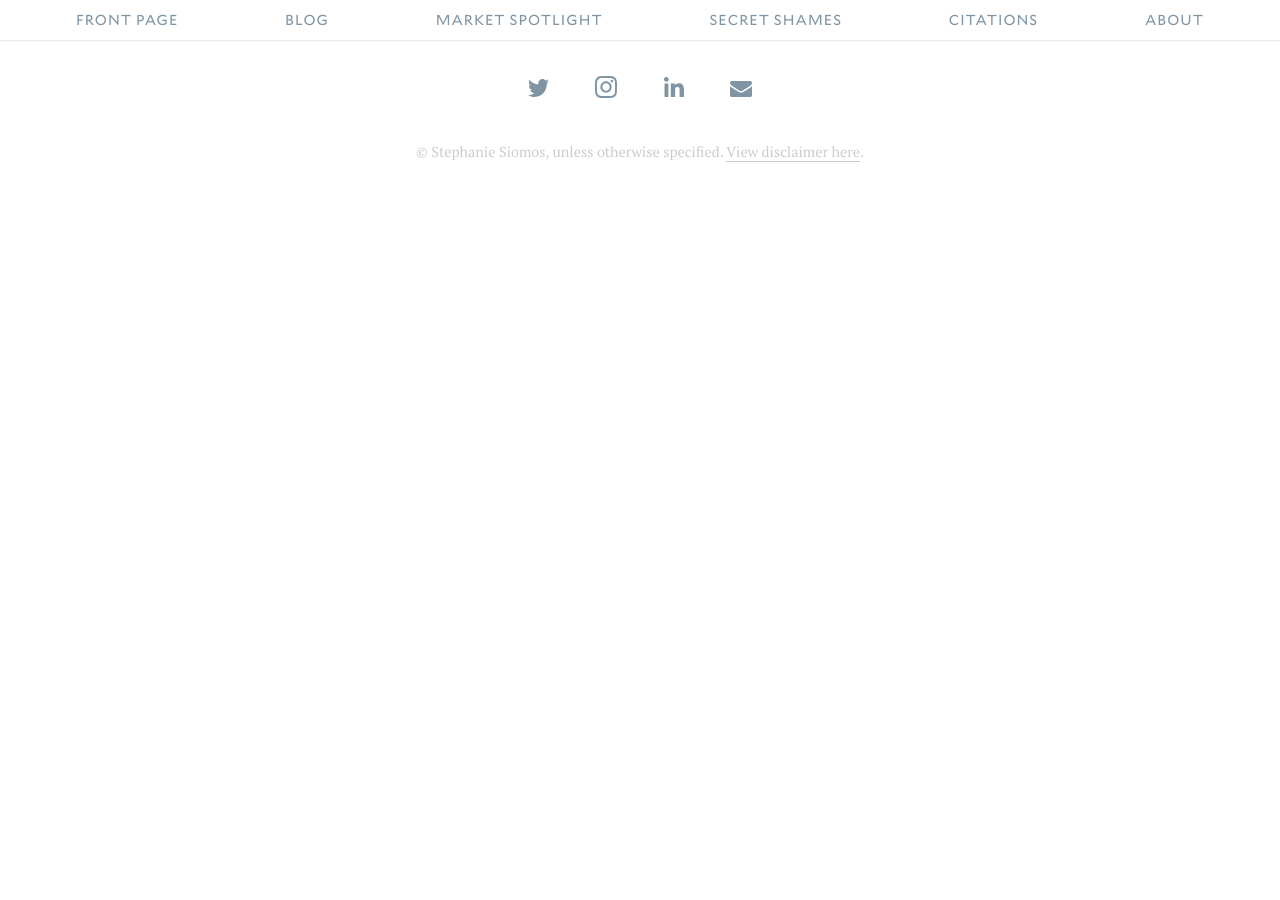
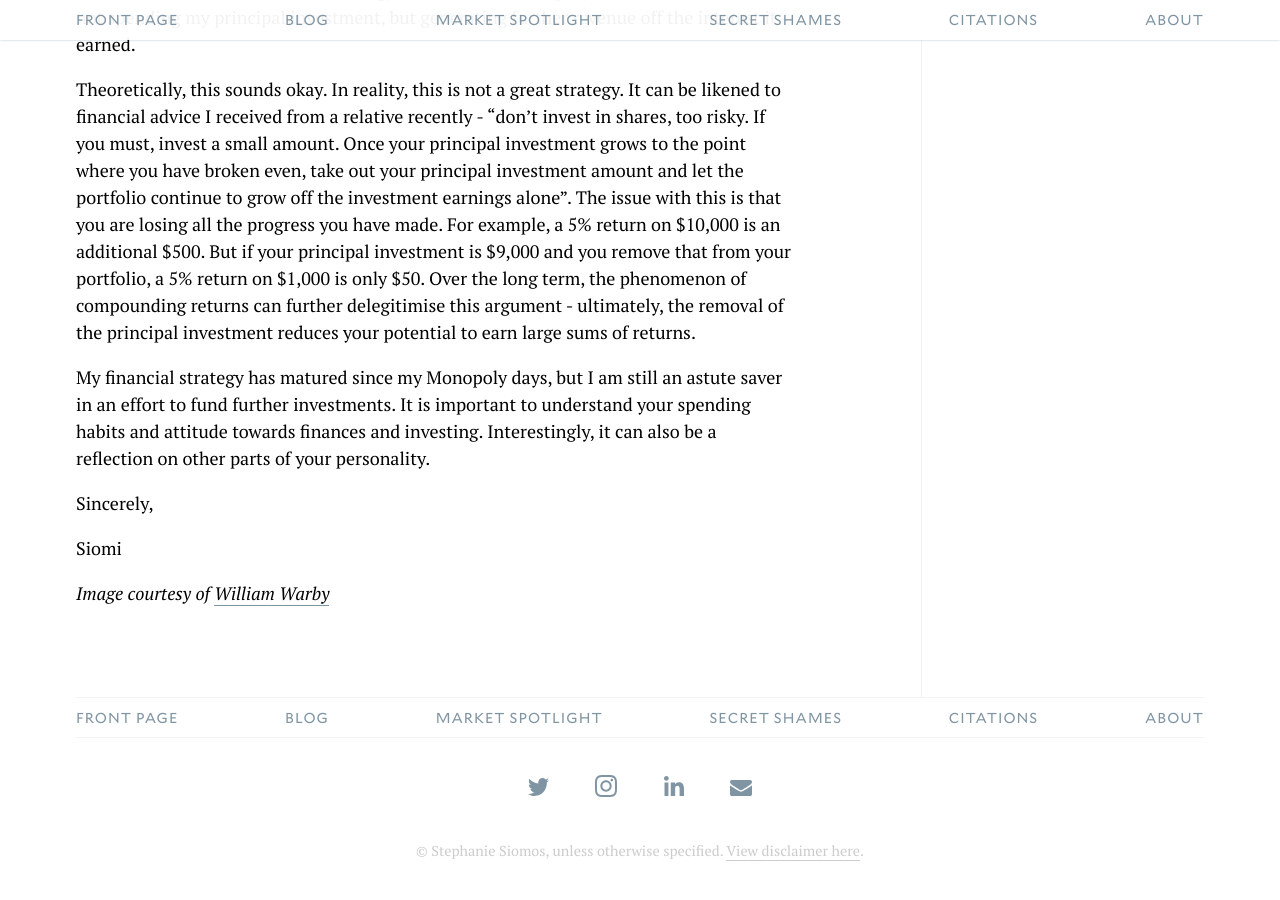
Before and after one commit to cjmlgrto/siomi.net, a Jekyll site: the page built from _posts/2017-11-24-what-is-your-money-story.markdown, in a window 1280 px wide and 900 px high, scrolled down 2392 px. Built offline with Jekyll 4.4.1, drawn with Linux system fonts in a browser that asks for light colours; before the commit the page ends 2593 px from its top, so only the background shows below that.

Commit message:
Updated What Is Your Money Story

```diff
--- a/_posts/2017-11-24-what-is-your-money-story.markdown
+++ b/_posts/2017-11-24-what-is-your-money-story.markdown
@@ -20,8 +24,8 @@ Theoretically, this sounds okay. In reality, this is not a great strategy. It ca
 
 My financial strategy has matured since my Monopoly days, but I am still an astute saver in an effort to fund further investments. It is important to understand your spending habits and attitude towards finances and investing. Interestingly, it can also be a reflection on other parts of your personality.
 
-
-
 Sincerely,
 
 Siomi
+
+*Image courtesy of [William Warby](https://www.flickr.com/photos/wwarby/11513424364)*
```
Also changed, not shown: other parts of _posts/2017-11-24-what-is-your-money-story.markdown (+4 -0 lines).
